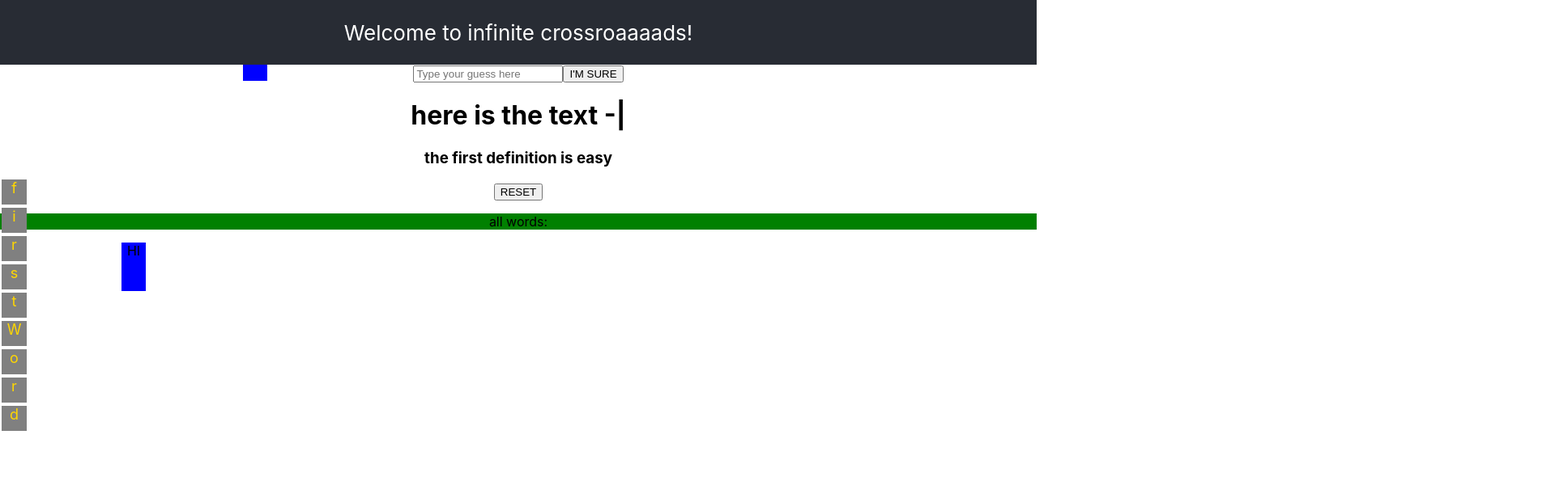
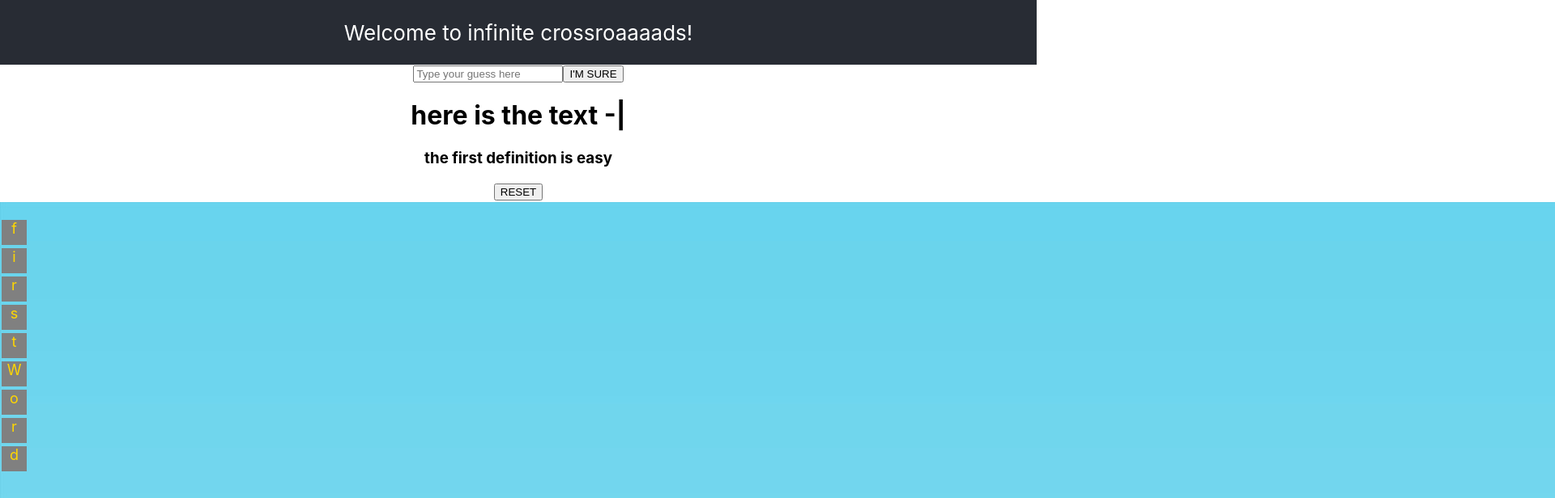
Before and after one commit to jacobwconklin/InfiniteCrosswords, a React (Create React App) app in the folder infinitecrosswords/: page / in a window 1280 px wide. Shown: the top 616 px of the page at 81% size, 1920 px wide, since content can reach past the window. Built offline with nearby package versions, Linux system fonts and the light colour scheme; no server answers.

Commit message:
Working with better words and background

```diff
--- a/infinitecrosswords/package.json
+++ b/infinitecrosswords/package.json
@@ -7,6 +7,7 @@
     "@testing-library/react": "^13.3.0",
     "@testing-library/user-event": "^13.5.0",
     "git": "^0.1.5",
+    "random-words": "^1.2.0",
     "react": "^18.2.0",
     "react-dom": "^18.2.0",
     "react-redux": "^8.0.2",
--- a/infinitecrosswords/src/components/AllBackgroundObjects.jsx
+++ b/infinitecrosswords/src/components/AllBackgroundObjects.jsx
@@ -1,8 +1,28 @@
+import skyAndMountain from '../resources/skyMountainBackground.jpg'
 // Holds all background objects rendering them behind the crossword puzzle
 
 const AllBackgroundObjects = () => {
 
-    const allBackgroundObjects = [<div key='ayy' style={{
+    const allBackgroundObjects = [
+    <div >
+        <img
+            alt='sky and mountain background'
+            src={skyAndMountain}
+            className='BackgroundObject'
+            style={{
+                width: 2000,
+                height: 3000,
+                objectFit: 'none',
+                objectPosition: '0 0',
+                position: 'absolute',
+                top: 250,
+                left: 0,
+            }}
+        />
+    </div>
+    ]
+    /* Temporary example for testing
+    [<div key='ayy' style={{
         width: 30,
         height: 60,
         backgroundColor: 'blue',
@@ -19,7 +39,7 @@ const AllBackgroundObjects = () => {
         left: 300,
         zIndex: -1
     }}>HI</div>
-    ]
+    ] */
 
     return (
         <div>
--- a/infinitecrosswords/src/components/CrosswordBuilder.jsx
+++ b/infinitecrosswords/src/components/CrosswordBuilder.jsx
@@ -10,6 +10,7 @@ import { addWord } from "../actions/AddWord";
 import Definition from "./Definition";
 import { useState } from "react";
 
+const randomWords = require('random-words');
 
 const CrosswordBuilder = (props) => {
 
@@ -36,6 +37,13 @@ const CrosswordBuilder = (props) => {
     }
 
     const collectNewWords = () => {
+        // Trying npm random words here:
+        setNewWords(randomWords(50).concat(alphabeticalWords));
+
+        // This technique pulls from the random-word-api.herokuapp.com,
+        // it works but gives very obscure words and many do not have
+        // definitions on my current definition api
+        /*
         fetch('https://random-word-api.herokuapp.com/word?number=50')
         .then(response => response.json())
         .then(data => {
@@ -43,6 +51,7 @@ const CrosswordBuilder = (props) => {
             return data.filter(word => word.length > 3)
         })
         .then(data => setNewWords(data.concat(alphabeticalWords)));
+        */
     }
 
     return (
--- a/infinitecrosswords/src/reducers/Words.js
+++ b/infinitecrosswords/src/reducers/Words.js
@@ -3,7 +3,7 @@
     word:'firstWord',
     orientation:'Vertical',
     x:0,
-    y: 200,
+    y: 250,
     showLetters:true
   }];
 
```
Also changed, not shown: infinitecrosswords/src/index.css (line endings or trailing spaces), infinitecrosswords/src/resources/skyMountainBackground.jpg (added), 1 other file (tests, documents, lock files or other folders).
